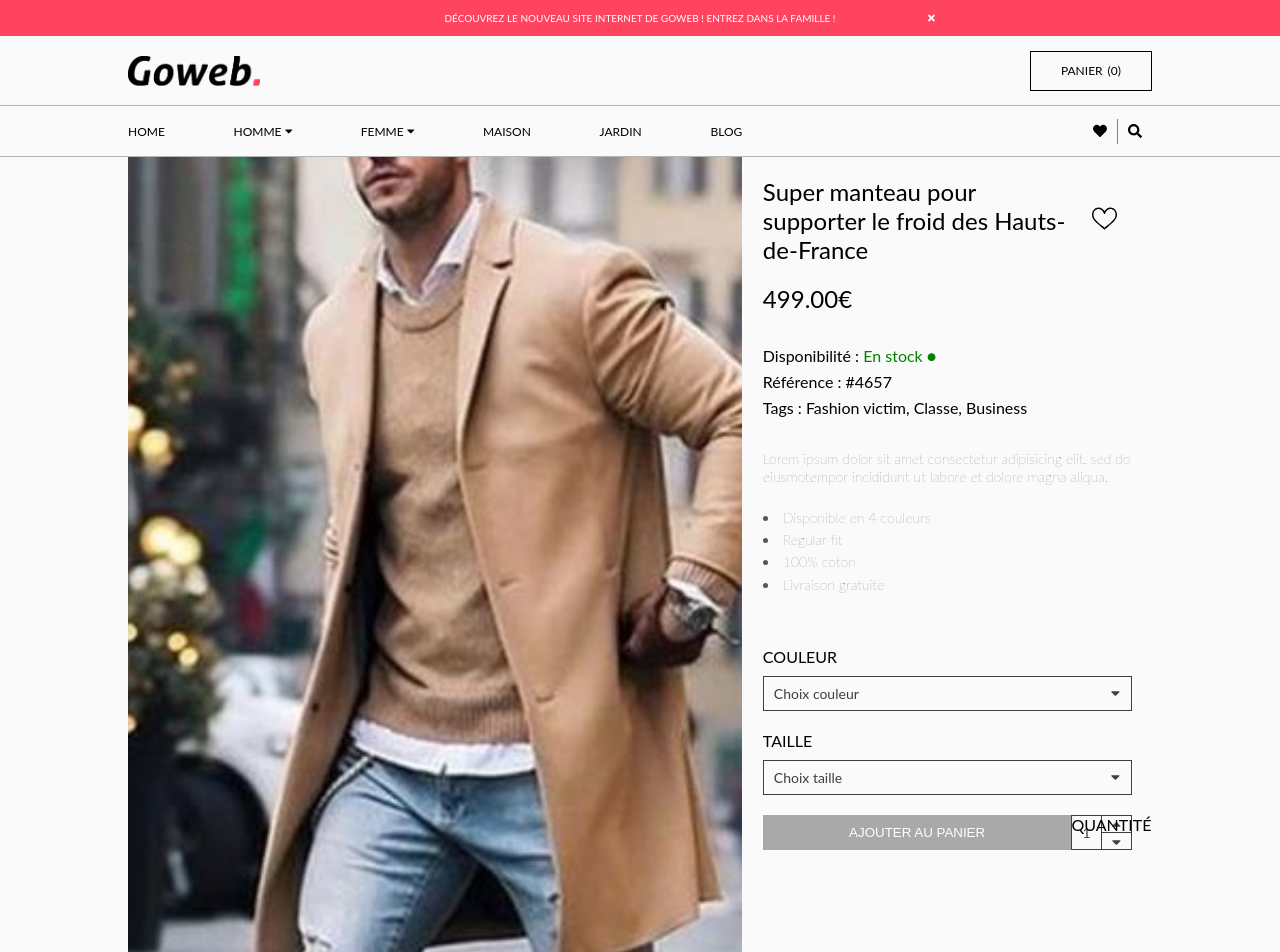
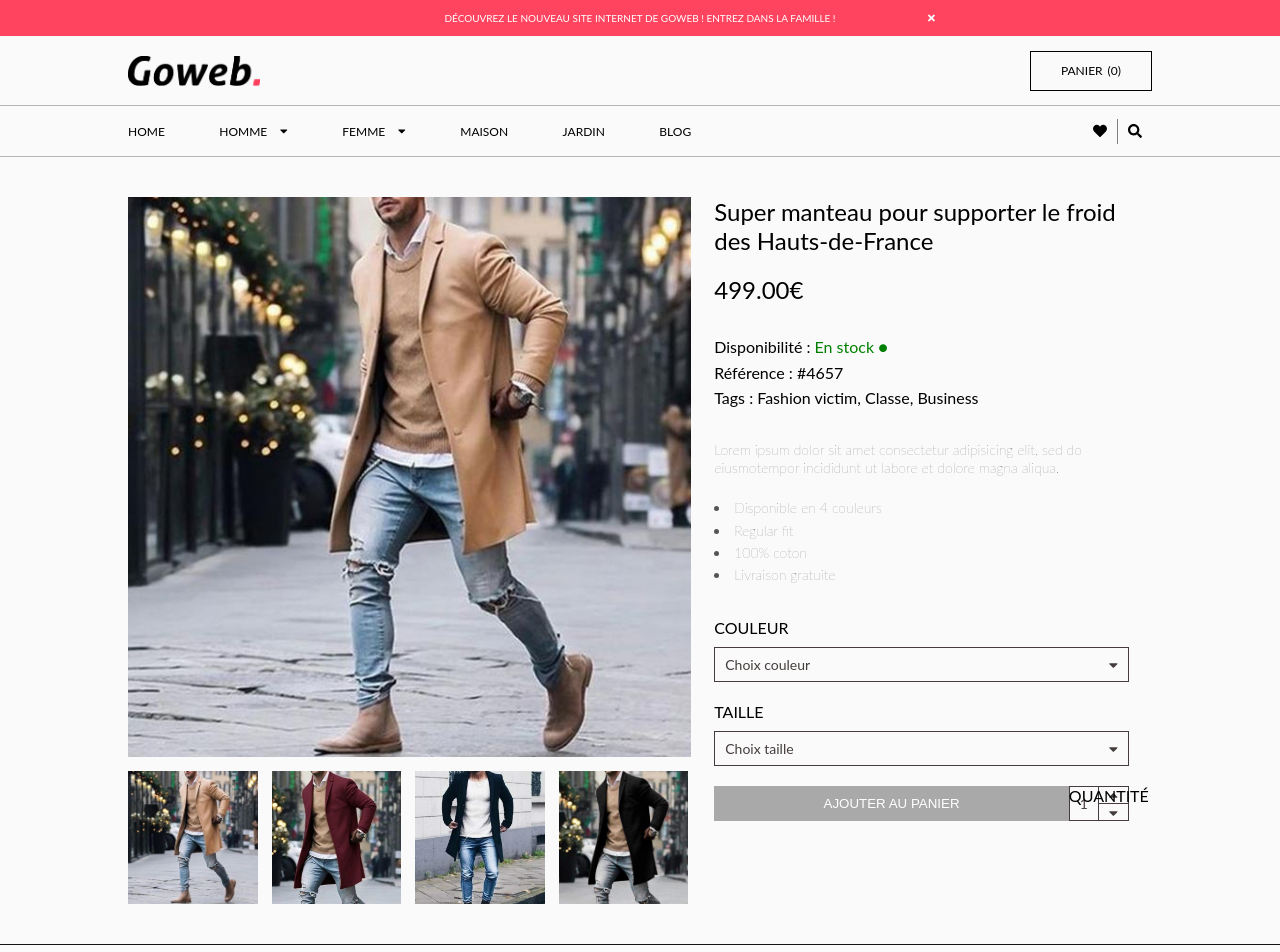
Before and after one commit to Lucasbeneston/goweb_store, a React (Create React App) app: page / in a window 1280 px wide. Shown: the top 952 px of the page. Built offline with nearby package versions, Linux system fonts and the light colour scheme.

Commit message:
:lipstick: Carrousel images descktop 100% :lipstick:

```diff
--- a/src/components/molecules/Nav/NavDesktop/NavDesktop.scss
+++ b/src/components/molecules/Nav/NavDesktop/NavDesktop.scss
@@ -48,13 +48,17 @@
     align-items: center;
 
     &_menu {
-      width: 60%;
+      width: 55%;
       height: 100%;
       display: flex;
       justify-content: space-between;
       align-items: center;
       text-transform: uppercase;
       font-size: 1.2rem;
+
+      & svg {
+        margin-left: 10px;
+      }
     }
 
     &_likeSearch {
--- a/src/components/organisms/CarouselImages/CarouselImages.scss
+++ b/src/components/organisms/CarouselImages/CarouselImages.scss
@@ -1,7 +1,15 @@
+@import "../../_settings/variables";
+@import "../../_settings/mixins";
+
 .carouselImages {
   &_illustration {
     width: 100%;
-    height: 100vw;
+    max-height: 100vw;
+
+    @include media(tablet) {
+      height: 70vh;
+      overflow: hidden;
+    }
 
     & img {
       width: 100%;
@@ -15,6 +23,10 @@
     display: flex;
     gap: 2.5%;
     padding: 2.5% 5%;
+
+    @include media(tablet) {
+      padding: 2.5% 0 0;
+    }
 
     &_img {
       width: 23%;
--- a/src/components/organisms/InformationsItem/InformationsItem.scss
+++ b/src/components/organisms/InformationsItem/InformationsItem.scss
@@ -1,7 +1,12 @@
 @import "../../_settings/variables";
+@import "../../_settings/mixins";
 
 .informationsItem {
   padding: 5%;
+
+  @include media(tablet) {
+    padding: 0 0 0 5%;
+  }
 
   &_title {
     font-size: 2.4rem;
@@ -17,6 +22,10 @@
 
     &_favoriteButton {
       outline: none;
+
+      @include media(tablet) {
+        display: none;
+      }
     }
   }
 
--- a/src/components/pages/Item/Item.scss
+++ b/src/components/pages/Item/Item.scss
@@ -8,14 +8,14 @@
 
   @include media(tablet) {
     flex-direction: row;
-    padding: 0 10%;
+    padding: 40px 10%;
 
     &_images {
-      width: 60%;
+      width: 55%;
     }
 
     &_informationsForm {
-      width: 40%;
+      width: 45%;
     }
   }
 }
```
Also changed, not shown: 1 other file (tests, documents, lock files or other folders).
